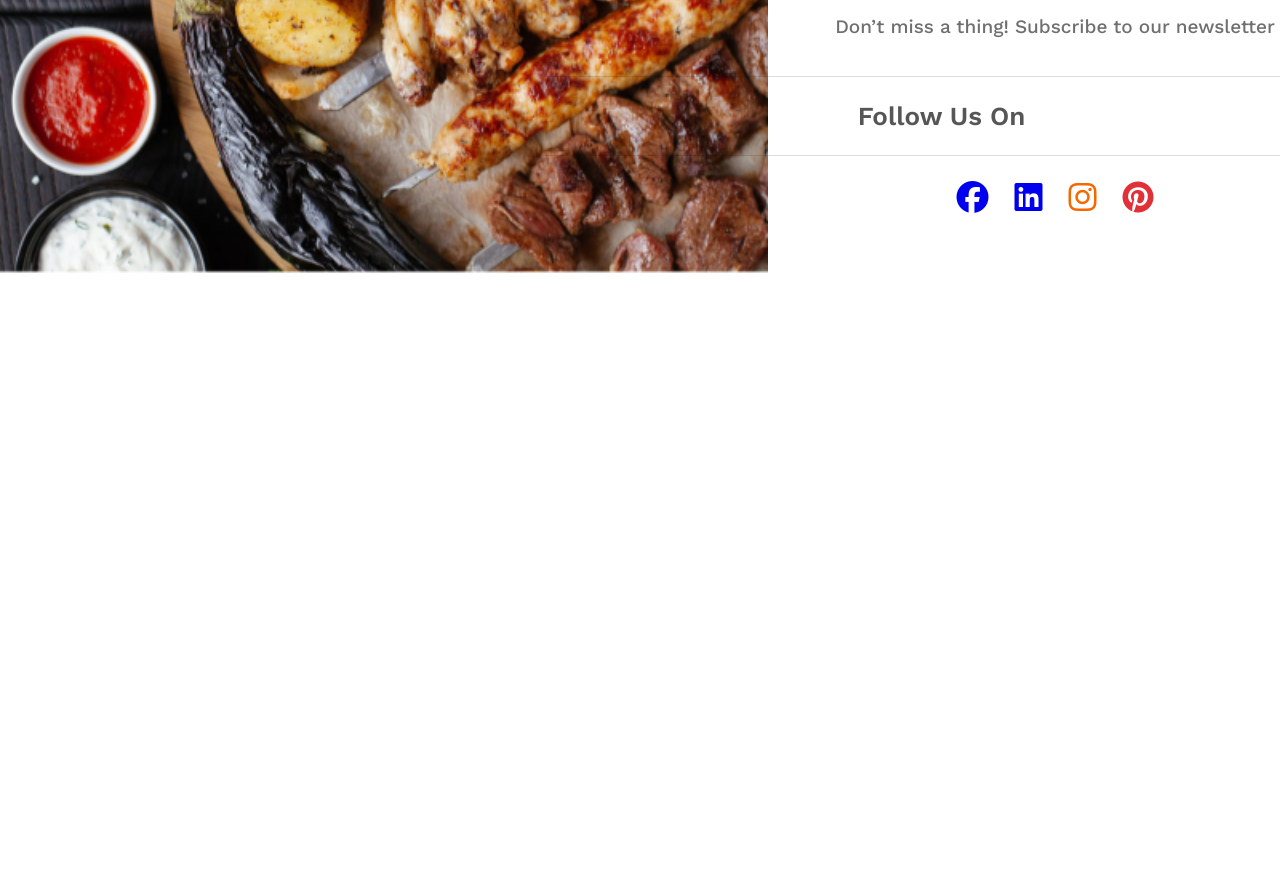
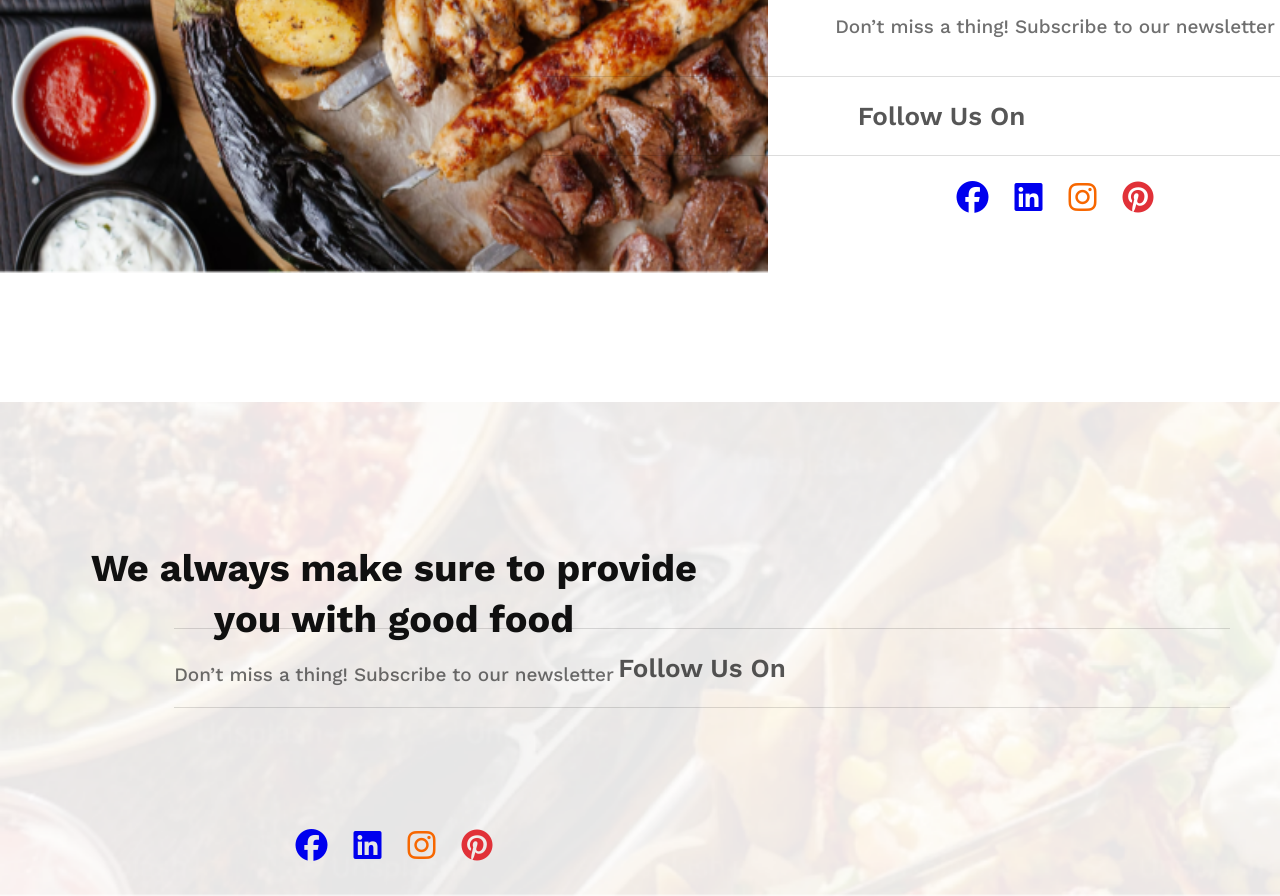
Before and after one commit to tahjidislamtushar/make-essential-UI-components-Resources, a plain HTML site: page index.html in a window 1280 px wide. Shown: the part 2593-3489 px from the top of the page. Before the commit the page ends 2870 px from the top, so only its background shows below. Drawn offline with nearby package versions, Linux system fonts and the light colour scheme.

Commit message:
Footer Section Added

```diff
--- a/index.html
+++ b/index.html
@@ -120,7 +120,25 @@
             </div>
         </section>
 
+        <section id="footer">
+            <div class="footer-container">
+                <h1>We always make sure to provide you with good food</h1>
+                <p>Don’t miss a thing! Subscribe to our newsletter</p>
+
+                <div class="icons">
+                    <a href="https://www.facebook.com/"><i class="fa-brands fa-facebook" id="facebook"></i></a>
+                    <a href="https://www.linkedin.com/"><i class="fa-brands fa-linkedin" id="linkedin"></i></a>
+                    <a href="https://www.instagram.com/"><i class="fa-brands fa-instagram" id="instagram"></i></a>
+                    <a href="https://www.pinterest.com/"><i class="fa-brands fa-pinterest" id="pinterest"></i></a>
+                </div>
+            </div>
+            <div class="follow-us">
+                <span>Follow Us On</span>
+            </div>
+        </section>
+
     </main>
+
 </body>
 
 </html>
--- a/styles/style.css
+++ b/styles/style.css
@@ -279,3 +279,95 @@
 #pinterest {
     color: rgb(225, 49, 56);
 }
+
+
+/* ------------------------------------------------------------ */
+
+#footer {
+    position: relative;
+    margin-top: 173px;
+    height: 494px;
+    display: flex;
+    justify-content: center;
+    flex-direction: column;
+    background-image: url("../assets/social-bg.png");
+    background-repeat: no-repeat;
+    background-size: cover;
+}
+
+.footer-container {
+    position: a;
+    width: 664px;
+    text-align: center;
+    margin-left: 62px;
+}
+
+.footer-container h1 {
+    color: rgb(16, 16, 16);
+    font-family: Work Sans;
+    font-size: 38px;
+    font-weight: 700;
+    line-height: 51px;
+    letter-spacing: 0%;
+    text-align: center;
+    margin-top: 110px;
+}
+
+.footer-container p {
+    color: rgb(16, 16, 16);
+    font-family: Work Sans;
+    font-size: 19px;
+    font-weight: 500;
+    line-height: 22px;
+    letter-spacing: 0%;
+    text-align: center;
+    opacity: 0.6;
+    margin-top: 19px;
+}
+
+#footer .follow-us {
+    position: absolute;
+    right: 50px;
+
+    width: 1056px;
+    justify-content: center;
+    box-sizing: border-box;
+    border-bottom: 1px solid rgba(16, 16, 16, 0.2);
+    border-top: 1px solid rgba(16, 16, 16, 0.2);
+    padding: 24px 8px 24px 8px;
+
+    color: rgb(16, 16, 16);
+    font-family: Work Sans;
+    font-size: 26px;
+    font-weight: 600;
+    line-height: 30px;
+    letter-spacing: 0%;
+    text-align: center;
+    opacity: 0.7;
+    margin-top: 38px;
+    /* padding-left: 55px; */
+}
+
+#footer .icons {
+    margin-top: 142px;
+    display: flex;
+    gap: 26px;
+    justify-content: center;
+    font-size: 32px;
+}
+
+#facebook {
+    color: linear-gradient(180.00deg, rgb(0, 178, 255) -0.911%, rgb(0, 106, 255) 104.264%);
+}
+
+#linkedin {
+    color: linear-gradient(180.00deg, rgb(0, 178, 255) -0.911%, rgb(0, 106, 255) 104.264%);
+}
+
+#instagram {
+    color: rgb(247, 103, 0);
+}
+
+#pinterest {
+    color: rgb(225, 49, 56);
+}
```
